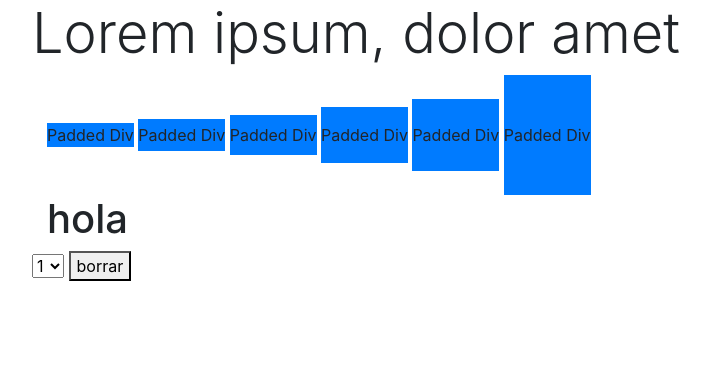
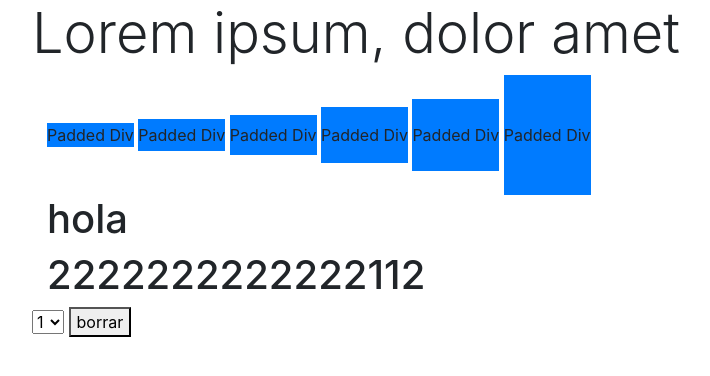
Before and after one commit to CrisP1con/paginaweb, a plain HTML site: page index.html in a window 1280 px wide. Shown: the whole page, without its empty margins (53-763 px from the left). Drawn offline with nearby package versions, Linux system fonts and the light colour scheme.

Commit message:
se agrego final

```diff
--- a/index.html
+++ b/index.html
@@ -25,7 +25,7 @@
 <div class="py-5 bg-primary d-inline-block">Padded Div</div>
 
     <h1>hola</h1>
-
+ <h1>2222222222222112</h1>
 </div>
 
   <select name="" id="contacto">
```
